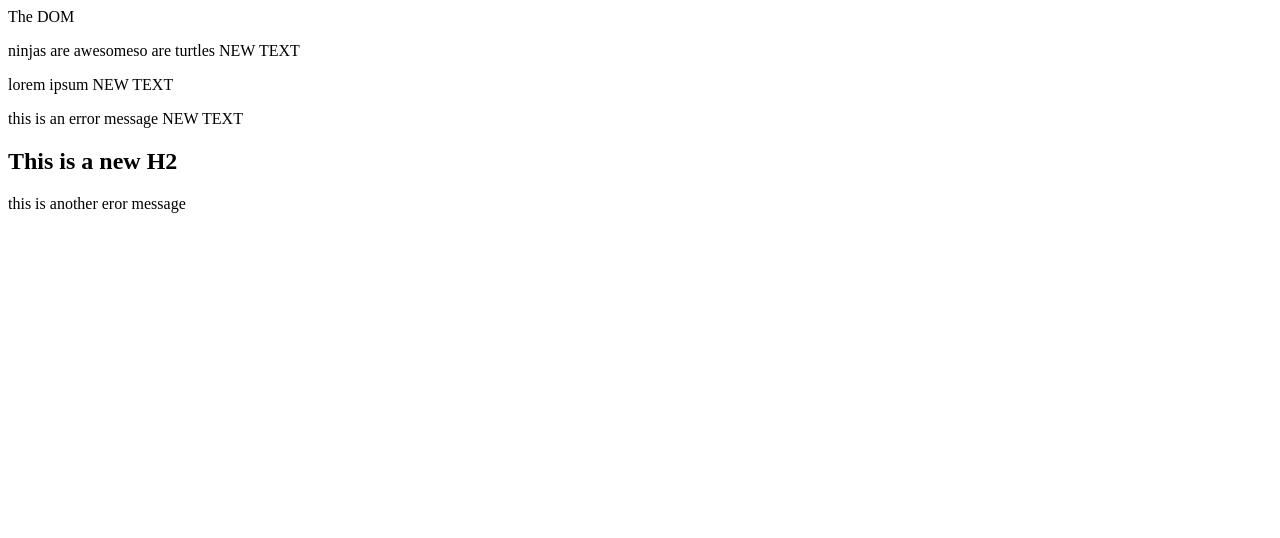
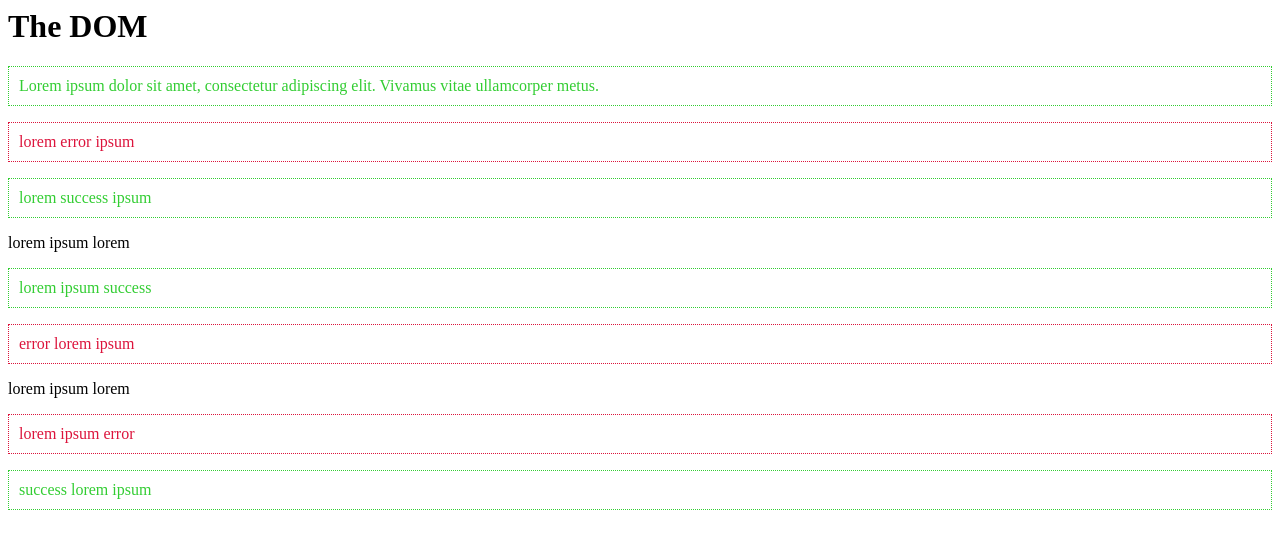
Before and after one commit to Richard-Walter/Modern-Javascript-Tutorial, a plain HTML site: page Document Object Model/index.html in a window 1280 px wide. Drawn offline with Linux system fonts and the light colour scheme.

Commit message:
changing classes

```diff
--- a/Document Object Model/index.html
+++ b/Document Object Model/index.html
@@ -3,22 +3,24 @@
   <meta charset="UTF-8">
   <meta name="viewport" content="width=device-width, initial-scale=1.0">
   <meta http-equiv="X-UA-Compatible" content="ie=edge">
-  <title>JavaScTItle as displayed in the tab</title>
+  <link rel="stylesheet" href="styles.css">
+  <title>JavaScript</title>
 </head>
 <body>
-  <h1 id = "page-title"></h1>The DOM</h1>
+  <h1>The DOM</h1>
 
-  <div>
-    <p>hello, world</p>
-    <p>lorem ipsum</p>
-    <p class="error">this is an error message</p>
-  </div>
+  <p class="error">
+    Lorem ipsum dolor sit amet, consectetur adipiscing elit. Vivamus vitae ullamcorper metus.
+  </p>
 
-  <div class="content">
-    <p>this is the content</p>
-  </div>
-
-  <div class="error">this is another eror message</div>
+  <p>lorem error ipsum</p>
+  <p>lorem success ipsum</p>
+  <p>lorem ipsum lorem</p>
+  <p>lorem ipsum success</p>
+  <p>error lorem ipsum</p>
+  <p>lorem ipsum lorem</p>
+  <p>lorem ipsum error</p>
+  <p>success lorem ipsum</p>
 
   <script src="sandbox.js"></script>
 </body>
--- a/Document Object Model/sandbox.js
+++ b/Document Object Model/sandbox.js
@@ -1,49 +1,91 @@
-// retrieve a single element from the DOM using CSS selector
-const para = document.querySelector('body > h1');    //grabs first p tag that it comes across
-const parac = document.querySelector('.error')    //grabs ctag with class 'error'
-const pared = document.querySelector('div.error')    //grabs ctag with div tag and class 'error'
+// // retrieve a single element from the DOM using CSS selector
+// const para = document.querySelector('body > h1');    //grabs first p tag that it comes across
+// const parac = document.querySelector('.error')    //grabs ctag with class 'error'
+// const pared = document.querySelector('div.error')    //grabs ctag with div tag and class 'error'
 
-console.log(para)
+// console.log(para)
 
-// Grab a group of elements.
-const paras = document.querySelectorAll('p') //store result in a node list - similar to an array
-console.log(paras)
-console.log(paras[2])
+// // Grab a group of elements.
+// const paras = document.querySelectorAll('p') //store result in a node list - similar to an array
+// console.log(paras)
+// console.log(paras[2])
 
-//cycle through results
-paras.forEach(para => console.log(para));
+// //cycle through results
+// paras.forEach(para => console.log(para));
 
-const errors = document.querySelectorAll('.error')
-errors.forEach(err => console.log(err));
+// const errors = document.querySelectorAll('.error')
+// errors.forEach(err => console.log(err));
 
-//get an element by ID
-const title = document.getElementById('page-title');
-console.log(title)
+// //get an element by ID
+// const title = document.getElementById('page-title');
+// console.log(title)
 
-// get elements based on their class name
-const errrors = document.getElementsByClassName('error')    //returns HTML selection not node list
-console.log(errrors)
-console.log(errrors[1]) // can't use a for each on HTML collection
+// // get elements based on their class name
+// const errrors = document.getElementsByClassName('error')    //returns HTML selection not node list
+// console.log(errrors)
+// console.log(errrors[1]) // can't use a for each on HTML collection
 
-//get elements by their tag name
-const paras3 = document.getElementsByTagName('p')
-console.log(paras3) //returns HTML collection
-console.log(paras3[1]) //returns HTML collection
+// //get elements by their tag name
+// const paras3 = document.getElementsByTagName('p')
+// console.log(paras3) //returns HTML collection
+// console.log(paras3[1]) //returns HTML collection
 
-//changing elements in the DOM
-const par = document.querySelector('p')
+// //changing elements in the DOM
+// const par = document.querySelector('p')
 
-par.innerText = 'ninjas are awesome'
-par.innerText += 'so are turtles'
+// par.innerText = 'ninjas are awesome'
+// par.innerText += 'so are turtles'
 
-const parall = document.querySelectorAll('p')
-parall.forEach(para => {
-    console.log(para.innerText)
-    para.innerText += ' NEW TEXT';
-    console.log(para.innerText)
+// const parall = document.querySelectorAll('p')
+// parall.forEach(para => {
+//     console.log(para.innerText)
+//     para.innerText += ' NEW TEXT';
+//     console.log(para.innerText)
 
+// });
+
+// //changing HTML in the DOM
+// const content = document.querySelector('.content');
+// // content.innerHTML = '<H2>This is a new H2</H2>'
+
+// const people = ['mario', 'luigi', 'yoshi']
+
+// people.forEach(person => {
+//     content.innerHTML += `<p>${person}</p>`
+// })
+
+// //update attributes of HTML elements
+// const link = document.querySelector('a');
+// console.log(link)
+// console.log(link.getAttribute('href'))
+// // link.setAttribute('href', "https:\\wwww.happyearth.com.au")
+// link.innerText = "Happy Earth"
+
+// const mssg = document.querySelector('p')
+// console.log(mssg)
+// mssg.setAttribute('class', 'success')
+// mssg.setAttribute('style', 'color: green')  //doesn't matter if attribute doesn't exist
+
+// const title2 = document.querySelector('h1');
+// title2.style.color = 'crimson';
+// title2.style.fontSize = '60px'  //must use camel case not font-size as displayed on the element page as it thinks subtraction
+// console.log(title2.style.color)
+
+//changing class to change the style
+
+const content = document.querySelector('p');
+console.log(content)
+
+// content.classList.remove('error')
+content.classList.add('success')    //add the success style sheet
+
+const paras = document.querySelectorAll('p')
+
+paras.forEach(p => {
+
+  if(p.innerText.includes('error')){    //gets all the text that is visible
+    p.classList.add('error');
+  } else if(p.textContent.includes('success')) { //gets all the text hidden included
+    p.classList.add('success');
+  }
 });
-
-//changing HTML in the DOM
-const content = document.querySelector('.content');
-content.innerHTML = '<H2>This is a new H2</H2>'
--- /dev/null
+++ b/Document Object Model/styles.css
@@ -0,0 +1,11 @@
+.error{
+    padding: 10px;
+    color: crimson;
+    border: 1px dotted crimson;
+  }
+
+  .success{
+    padding: 10px;
+    color: limegreen;
+    border: 1px dotted limegreen;
+  }
```
